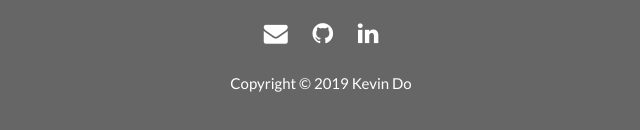
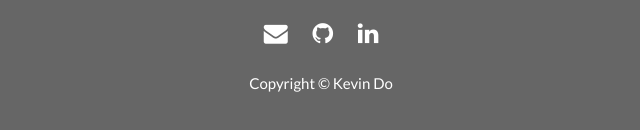
Before and after one commit to hoangtuantx92/hoangtuantx92.github.io, a plain HTML site: page index.html in a window 1280 px wide. Shown: the part 5705-5835 px from the top of the page, 319-959 px from the left. Drawn offline with nearby package versions, Linux system fonts and the light colour scheme.

Commit message:
delete year

```diff
--- a/index.html
+++ b/index.html
@@ -391,7 +391,7 @@ background: linear-gradient(to right, #2C5364, #203A43, #0F2027); /* W3C, IE 10+
     <i class="fa fa-linkedin w3-hover-opacity"></i>
     </a>
   </div>
-  <p>Copyright © 2019 Kevin Do</p>
+  <p>Copyright © Kevin Do</p>
 </footer>
 
 <script>
```
